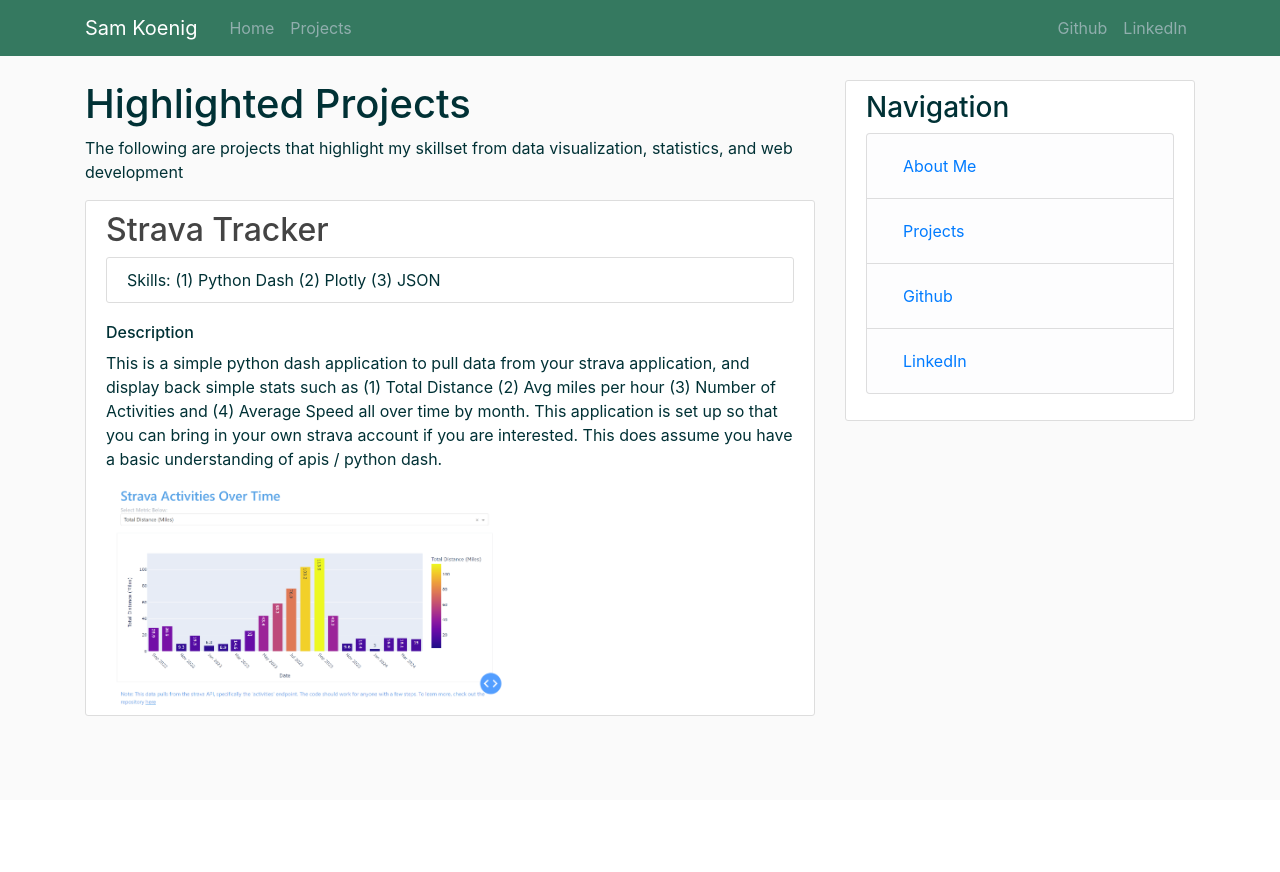
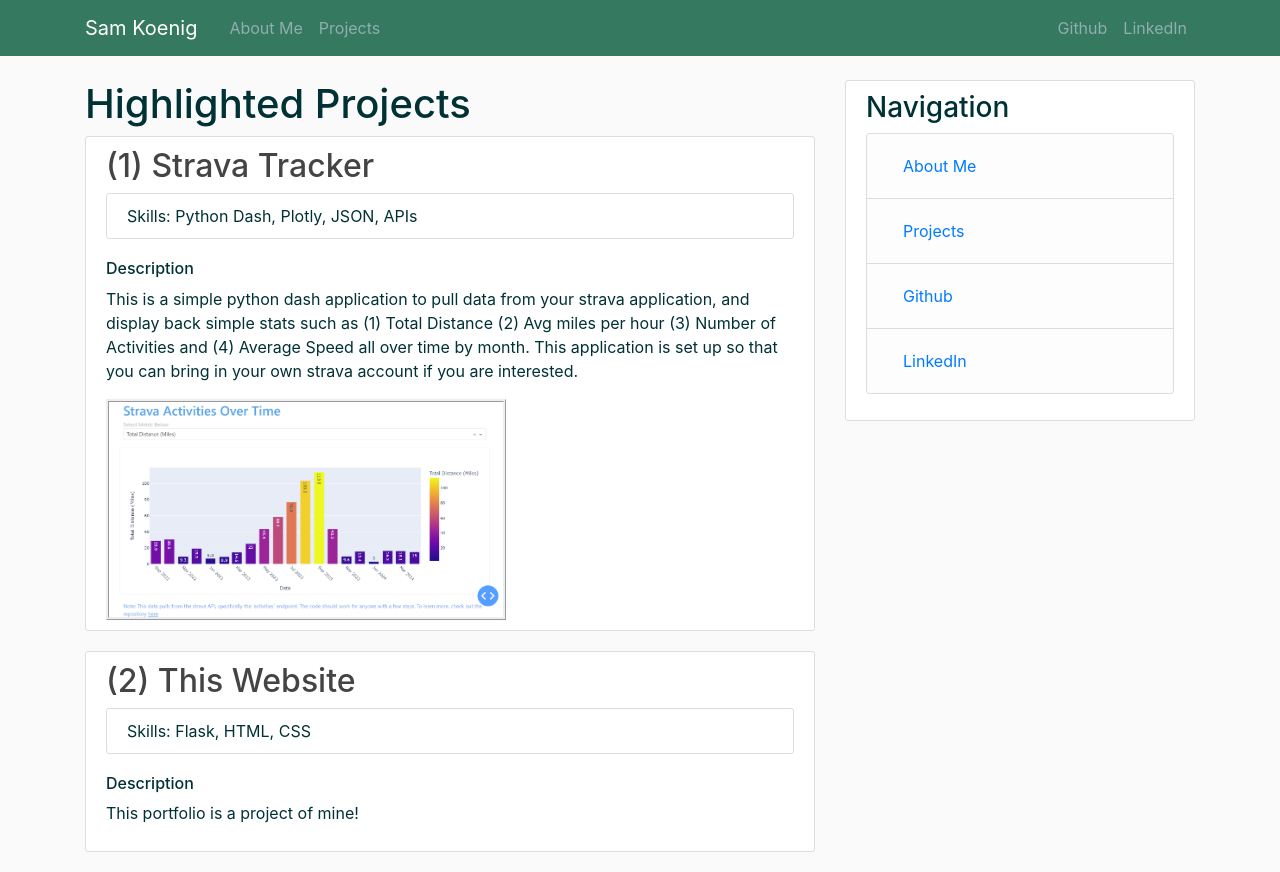
Before and after one commit to samkoenig1/portfolio, a Flask app: page /projects in a window 1280 px wide. Before the commit the page ends 716 px from the top, so only its background shows below. Run offline with Flask 3, Linux system fonts and the light colour scheme; some libraries are stand-ins or nearby versions.

Commit message:
update_website

```diff
--- a/static/main.css
+++ b/static/main.css
@@ -47,6 +47,7 @@ a.content:hover {
 
 .content-img {
   width: 400px;
+  border-style: ridge ;
 }
 
 .article-metadata {
--- a/templates/layout.html
+++ b/templates/layout.html
@@ -23,7 +23,7 @@
           </button>
           <div class="collapse navbar-collapse" id="navbarToggle">
             <div class="navbar-nav mr-auto">
-              <a class="nav-item nav-link" href="/">Home</a>
+              <a class="nav-item nav-link" href="/"> About Me </a>
               <a class="nav-item nav-link" href="/projects">Projects</a>
             </div>
             <!-- Navbar Right Side -->
--- a/templates/projects.html
+++ b/templates/projects.html
@@ -3,19 +3,24 @@
 <!DOCTYPE html>
 <html lang="en">
     <h1>Highlighted Projects</h1>
-    <div> <p> The following are projects that highlight my skillset from data visualization, statistics, and web development</p>
-
+    <div>
     </div>
     <article class="media content-section">
       <div class="media-body">
-        <h2><a class="content-title" href="#"> Strava Tracker </a></h2>
-        <p class="content-section"> Skills: (1) Python Dash (2) Plotly (3) JSON   </p>
+        <h2><a class="content-title" href="https://github.com/samkoenig1/strava-tracker" target = "_blank"> (1) Strava Tracker </a></h2>
+        <p class="content-section"> Skills: Python Dash, Plotly, JSON, APIs  </p>
         <h6> Description </h6>
-        <p> This is a simple python dash application to pull data from your strava application, and display back simple stats such as (1) Total Distance (2) Avg miles per hour (3) Number of Activities and (4) Average Speed all over time by month. This application is set up so that you can bring in your own strava account if you are interested. This does assume you have a basic understanding of apis / python dash.</p>
+        <p> This is a simple python dash application to pull data from your strava application, and display back simple stats such as (1) Total Distance (2) Avg miles per hour (3) Number of Activities and (4) Average Speed all over time by month. This application is set up so that you can bring in your own strava account if you are interested. </p>
         <img class="content-img" src="{{ url_for('static', filename='strava.png') }}">
-
       </div>
-
+    </article>
+    <article class="media content-section">
+      <div class="media-body">
+        <h2><a class="content-title" href="https://github.com/samkoenig1/portfolio"> (2) This Website </a></h2>
+        <p class="content-section"> Skills: Flask, HTML, CSS   </p>
+        <h6> Description </h6>
+        <p> This portfolio is a project of mine! </p>
+      </div>
     </article>
     </html>
 {% endblock content %}
```
